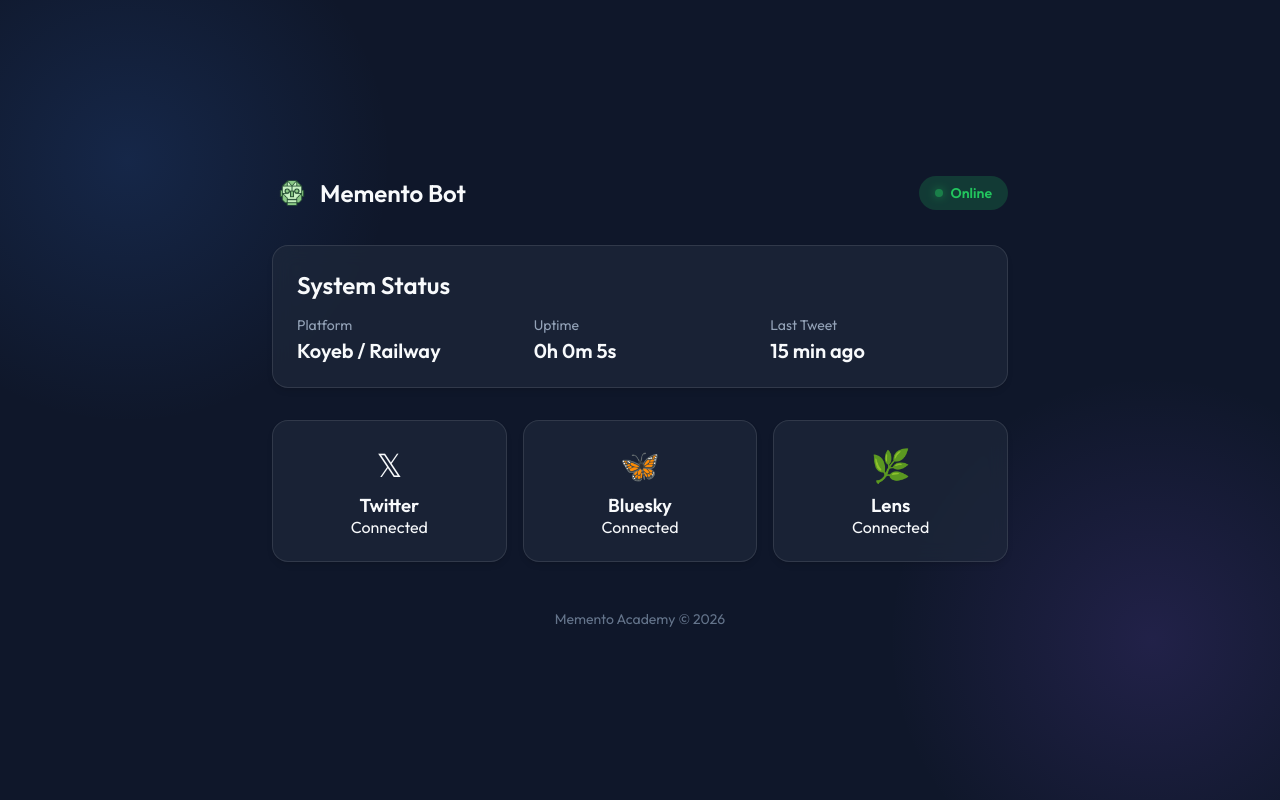
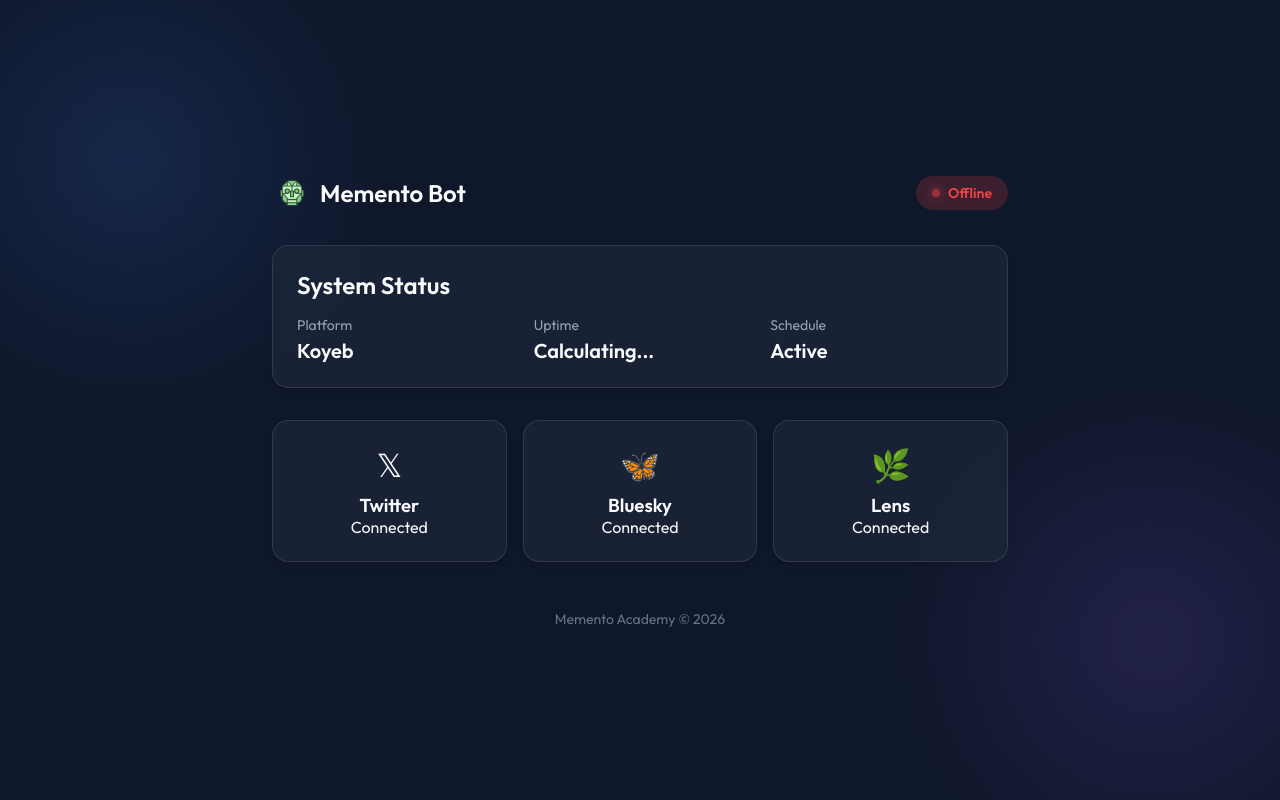
Before and after one commit to CallejaJ/web3-social-scheduler, a website: page public/index.html in a window 1280 px wide. Drawn offline with Linux system fonts and the light colour scheme; no server answers.

Commit message:
feat: live status and docs cleanup

```diff
--- a/public/index.html
+++ b/public/index.html
@@ -30,15 +30,15 @@
           <div class="grid">
             <div class="stat-item">
               <span class="label">Platform</span>
-              <span class="value">Koyeb / Railway</span>
+              <span class="value">Koyeb</span>
             </div>
             <div class="stat-item">
               <span class="label">Uptime</span>
               <span class="value" id="uptime">Calculating...</span>
             </div>
             <div class="stat-item">
-              <span class="label">Last Tweet</span>
-              <span class="value">15 min ago</span>
+              <span class="label">Schedule</span>
+              <span class="value">Active</span>
             </div>
           </div>
         </div>
@@ -68,16 +68,52 @@
     </div>
 
     <script>
-      // Simple uptime counter
-      const startTime = Date.now();
-      setInterval(() => {
-        const diff = Date.now() - startTime;
-        const hours = Math.floor(diff / 3600000);
-        const minutes = Math.floor((diff % 3600000) / 60000);
-        const seconds = Math.floor((diff % 60000) / 1000);
-        document.getElementById("uptime").textContent =
-          `${hours}h ${minutes}m ${seconds}s`;
-      }, 1000);
+      const statusBadge = document.getElementById('statusBadge');
+      const dot = statusBadge.querySelector('.dot');
+      const statusText = statusBadge.querySelector('span');
+      const uptimeElement = document.getElementById('uptime');
+
+      function updateStatus(isOnline) {
+          if (isOnline) {
+              statusBadge.style.background = 'rgba(34, 197, 94, 0.2)';
+              statusBadge.style.color = 'var(--success)';
+              dot.style.backgroundColor = 'var(--success)';
+              dot.style.boxShadow = '0 0 10px var(--success)';
+              statusText.textContent = 'Online';
+          } else {
+              statusBadge.style.background = 'rgba(239, 68, 68, 0.2)';
+              statusBadge.style.color = '#ef4444';
+              dot.style.backgroundColor = '#ef4444';
+              dot.style.boxShadow = '0 0 10px #ef4444';
+              statusText.textContent = 'Offline';
+          }
+      }
+
+      function formatUptime(seconds) {
+          const h = Math.floor(seconds / 3600);
+          const m = Math.floor((seconds % 3600) / 60);
+          const s = Math.floor(seconds % 60);
+          return `${h}h ${m}m ${s}s`;
+      }
+
+      async function checkStatus() {
+          try {
+              const response = await fetch('/status');
+              if (response.ok) {
+                  const data = await response.json();
+                  updateStatus(true);
+                  uptimeElement.textContent = formatUptime(data.uptime);
+              } else {
+                  updateStatus(false);
+              }
+          } catch (error) {
+              updateStatus(false);
+          }
+      }
+
+      // Check immediately and then every 5 seconds
+      checkStatus();
+      setInterval(checkStatus, 5000);
     </script>
   </body>
 </html>
```
Also changed, not shown: index.js (+9 -0 lines), README.md.
